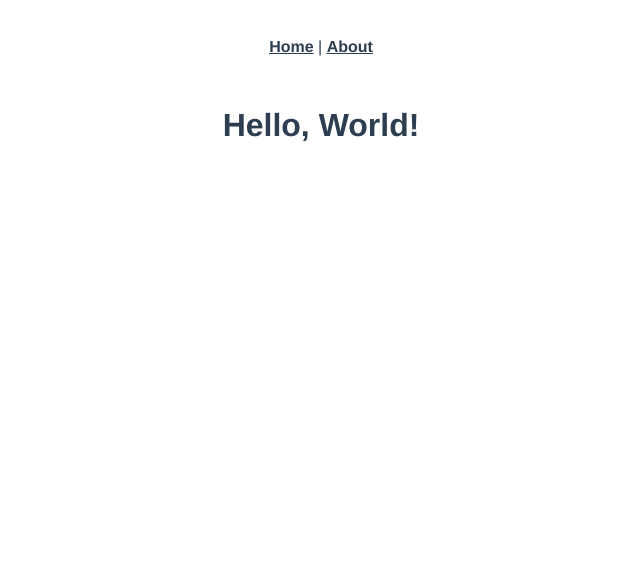
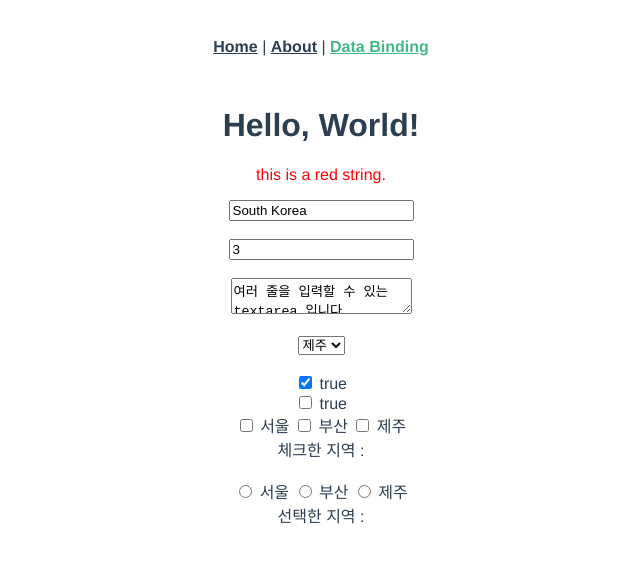
Before and after one commit to BeginnerJay/ShoppingMall, a Vue app in the folder vue-project/: page /databinding in a window 1280 px wide. Shown: the top 562 px of the page, without its empty margins (319-959 px from the left). Built offline with nearby package versions, Linux system fonts and the light colour scheme.

Commit message:
data binding example

```diff
--- a/vue-project/src/App.vue
+++ b/vue-project/src/App.vue
@@ -1,8 +1,8 @@
 <template>
   <div id="nav">
     <router-link to="/">Home</router-link> |
-    <router-link to="/about">About</router-link>
-    <router-link to="/databinding"Data Binding></router-link>
+    <router-link to="/about">About</router-link> |
+    <router-link to="/databinding">Data Binding</router-link>
   </div>
   <router-view/>
 </template>
--- a/vue-project/src/views/DataBinding.vue
+++ b/vue-project/src/views/DataBinding.vue
@@ -1,14 +1,78 @@
 <template>
   <h1>Hello, {{title}}!</h1>
+  <div>
+    <div v-html="htmlString"></div>
+    <input type="text" v-model="valueModel" />
+    <br><br>
+    <input type="number" v-model.number="numberModel" />
+    <br><br>
+    <textarea v-model="message"></textarea>
+    <br><br>
+    <select v-model="city">
+      <option value="02">서울</option>
+      <option value="051">부산</option>
+      <option value="064">제주</option>
+    </select>
+    <br><br>
+    <label>
+      <input type="checkbox" v-model="checked01"> {{checked01}}
+    </label>
+    <br>
+    <label>
+      <input type="checkbox" v-model="checked02" true-value="yes" false-value="no"> {{checked02}}
+    </label>
+    <br>
+    <label>
+      <input type="checkbox" value="서울" v-model="checked03"> 서울
+    </label>
+    <label>
+      <input type="checkbox" value="부산" v-model="checked03"> 부산
+    </label>
+    <label>
+      <input type="checkbox" value="제주" v-model="checked03"> 제주
+    </label>
+    <br>
+    <span>체크한 지역 : {{checked3}}</span>
+    <br><br>
+    <label>
+      <input type="radio" v-bind:value="radioValue01" v-model="picked"> 서울
+    </label>
+    <label>
+      <input type="radio" v-bind:value="radioValue02" v-model="picked"> 부산
+    </label>
+    <label>
+      <input type="radio" v-bind:value="radioValue03" v-model="picked"> 제주
+    </label>
+    <br>
+    <span>선택한 지역 : {{picked}}</span>
+  </div>
 </template>
 
 <script>
 export default {
-  name: "DataBinding",
-  data() {
+  data: function () {
     return {
-      title: 'World'
-    };
+      title: 'World',
+      htmlString: '<p style="color:red;">this is a red string.</p>', // html을 이중 중괄호 처리하면 그냥 문자열로 인식함.
+      valueModel: 'South Korea',
+      numberModel: 3,
+      message: '여러 줄을 입력할 수 있는 textarea 입니다.',
+      city: '064',
+      checked01: true,
+      checked02: true,
+      checked03: [],
+      picked: '',
+      radioValue01: '서울',
+      radioValue02: '부산',
+      radioValue03: '제주'
+      // 체크박스는 v-model이 내부적으로 체크박스의 checked 속성을 사용함. value 속성을 사용하는 것이 아님.
+      // 그러므로 value 속성에 데이터 바인딩을 하려면 v-model이 아니라 v-bind:value를 사용해야 한다.
+
+      // 라디오도 v-model이 value 속성이 아닌 checked 속성을 사용한다.
+      // 그러므로 value 속성에 데이터 바인딩을 하려면 v-model이 아니라 v-bind:value를 사용해야 한다.
+      // 라디오에서 체크를 하게 되면 체크된 v-bind:value에 연결된다.
+
+    }
   }
 }
 </script>
```
